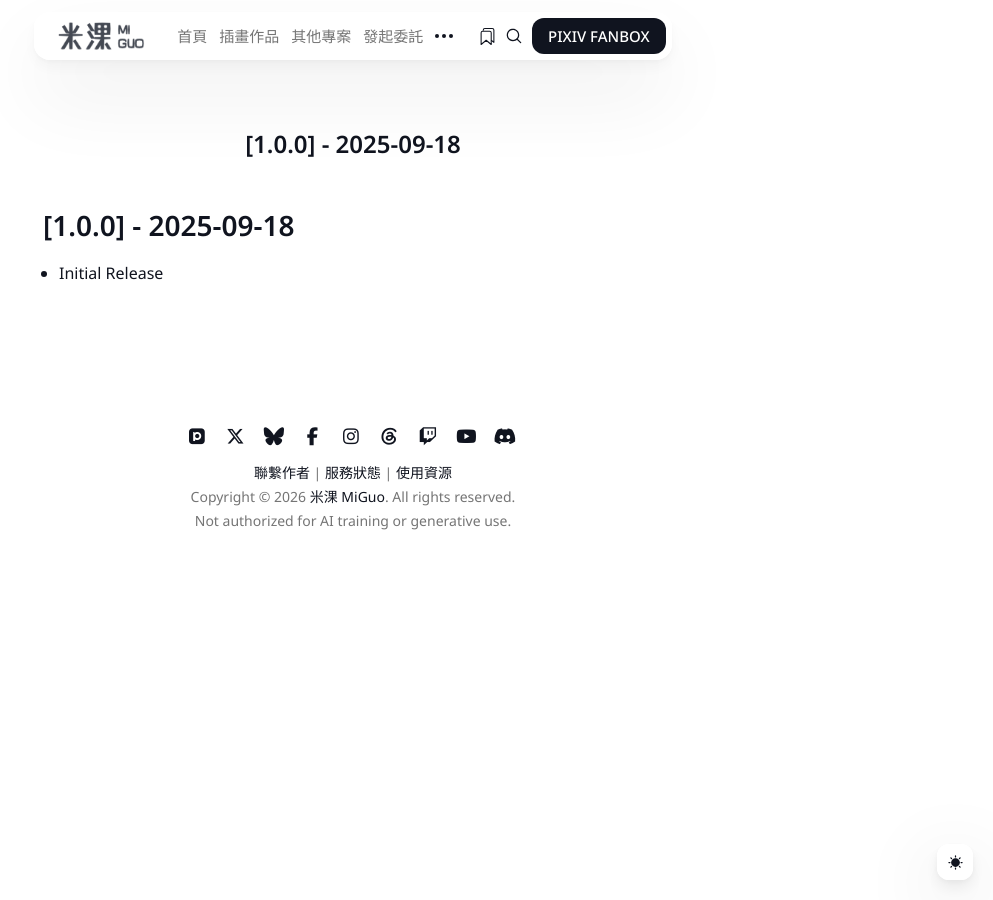
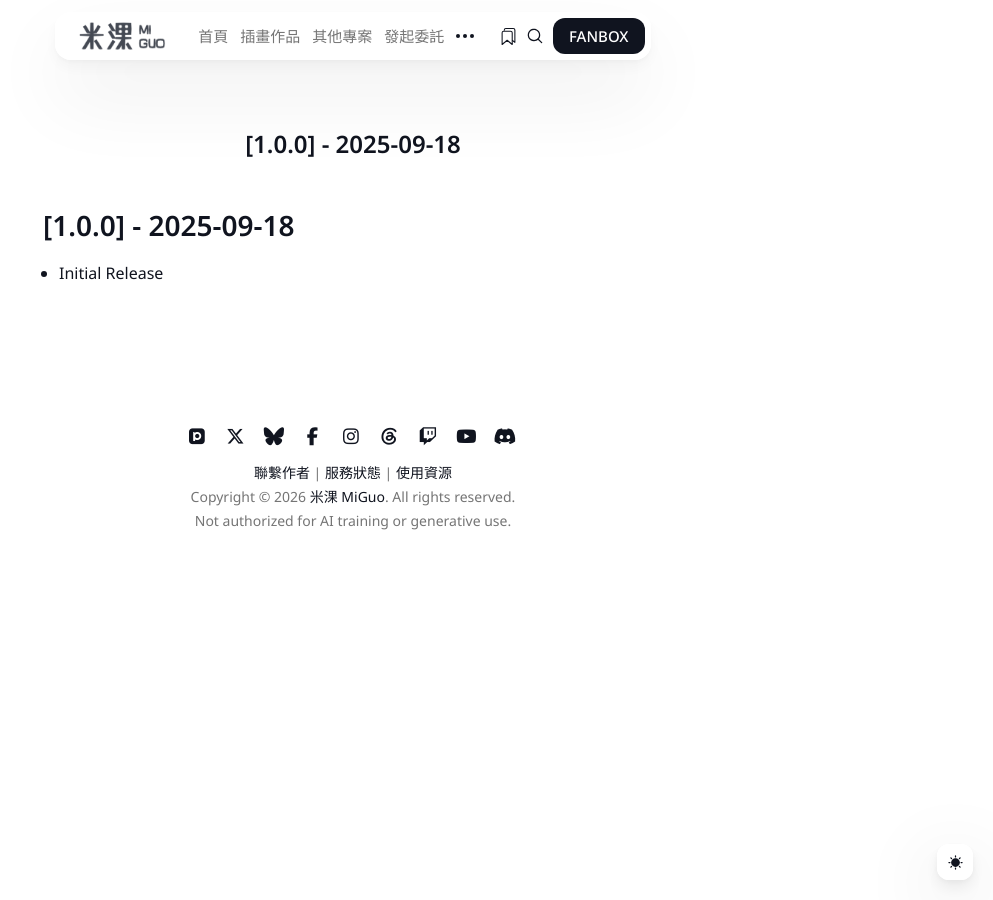
Before and after one commit to miguotw/MiGuo-Website, a Jekyll site: the page built from CHANGELOG.md, in a window 1280 px wide. Shown: the whole page, without its empty margins (287-1280 px from the left). Built offline with Jekyll 4.4.1, drawn with Linux system fonts in a browser that asks for light colours; nearby versions of some CDN libraries; our own code applies the rules of GitHub Pages for plain Markdown files.

Commit message:
修正排版問題

```diff
--- a/_data/settings.yml
+++ b/_data/settings.yml
@@ -51,7 +51,7 @@ menu_settings:
 cta_button:
   enable: true
   cta_button_link: "https://miguo.fanbox.cc/"
-  cta_button_text: PIXIV FANBOX
+  cta_button_text: FANBOX
 
 
 # 首頁封面圖片 Home Cover Image
```
